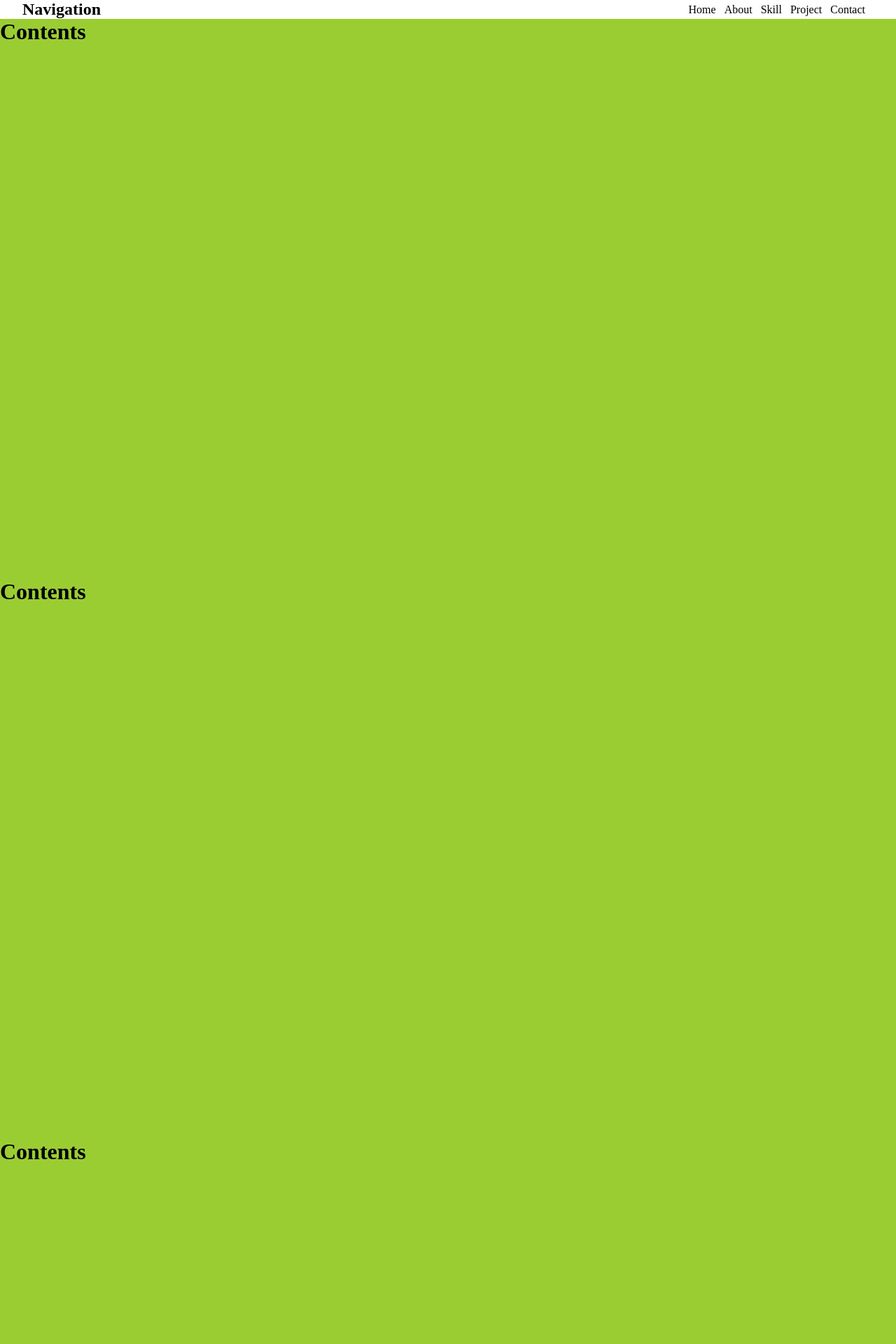
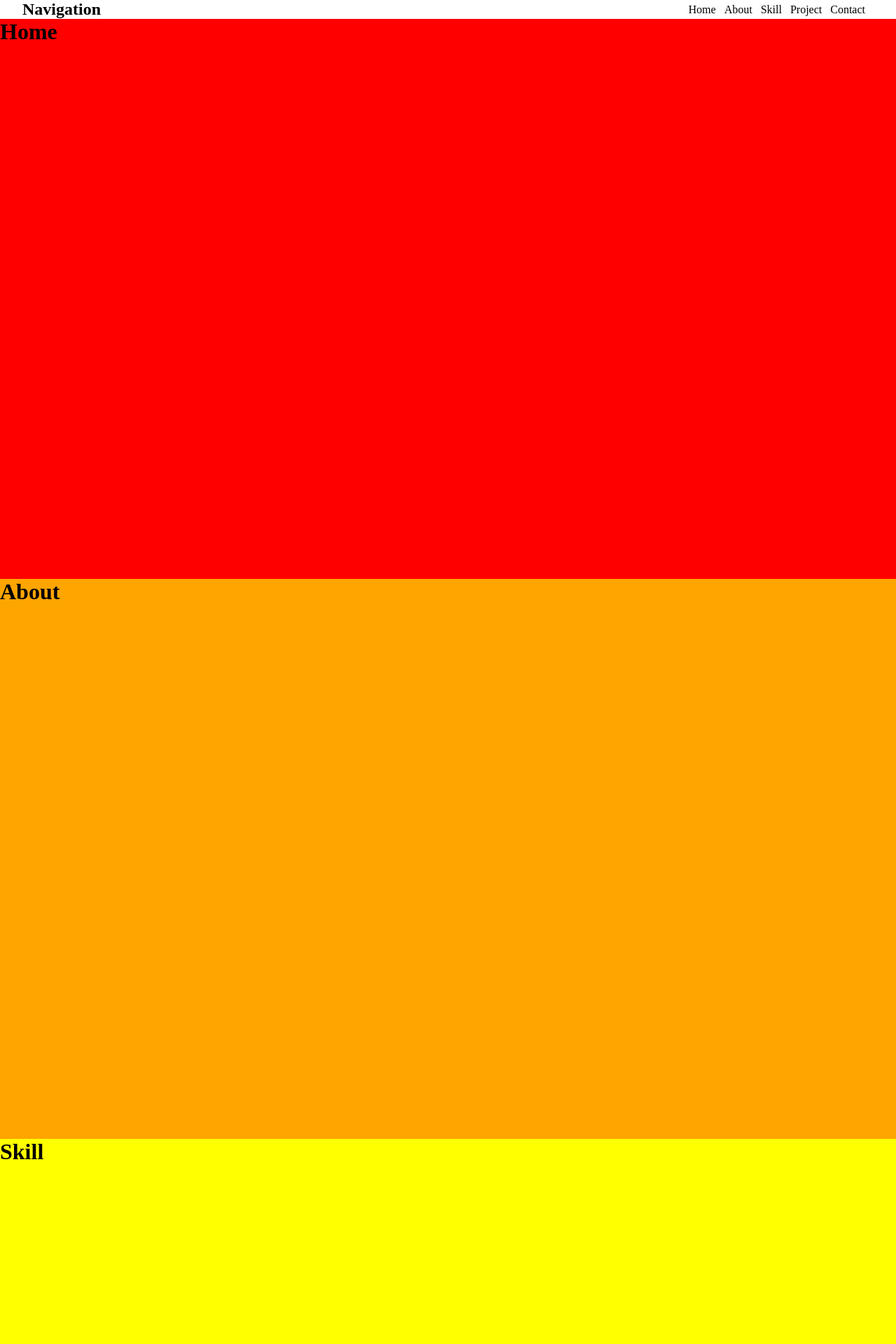
Before and after one commit to h6622/react-portfolio-page, a React (Create React App) app: page / in a window 1280 px wide. Shown: the top 1920 px of the page at 70% size. Built offline with nearby package versions, Linux system fonts and the light colour scheme.

Commit message:
DIVIDE Contents

```diff
--- a/src/App.js
+++ b/src/App.js
@@ -16,11 +16,11 @@ const App = () => {
     <>
       <GlobalStyle />
       <Navigation />
-      <Contents />
-      <Contents />
-      <Contents />
-      <Contents />
-      <Contents />
+      <Contents title="Home" color="red" />
+      <Contents title="About" color="orange" />
+      <Contents title="Skill" color="yellow" />
+      <Contents title="Project" color="green" />
+      <Contents title="Contact" color="blue" />
     </>
   );
 };
--- a/src/Contents.js
+++ b/src/Contents.js
@@ -4,14 +4,14 @@ import styled, { createGlobalStyle } from "styled-components";
 const Content = styled.div`
   width: 100vw;
   height: 100vh;
-  background-color: yellowgreen;
 `;
 
-const Contents = () => {
+const Contents = props => {
+  const background = props.color;
   return (
     <>
-      <Content>
-        <h1>Contents</h1>
+      <Content style={{ background }}>
+        <h1>{props.title}</h1>
       </Content>
     </>
   );
```
